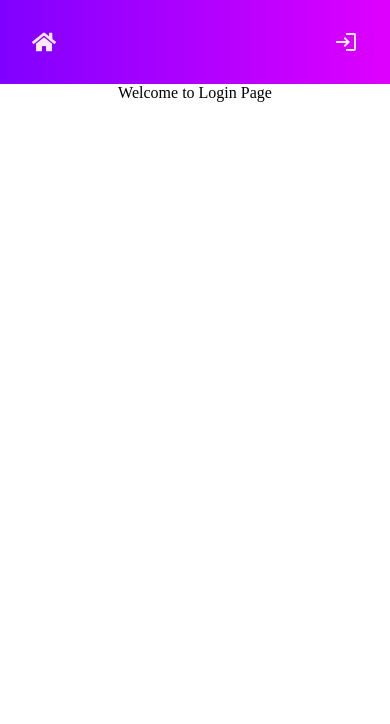
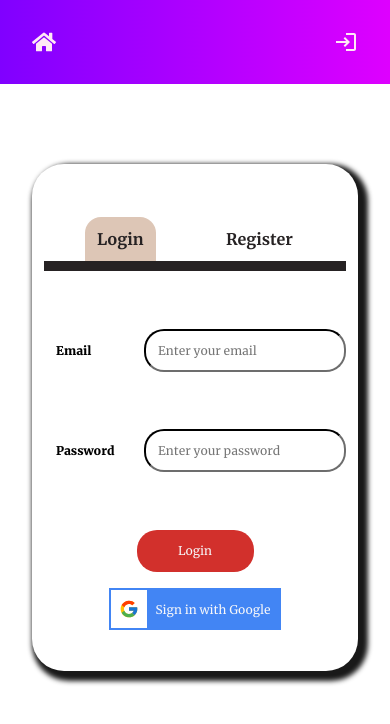
Before and after one commit to pras306/video-streamer-app, a React (Create React App) app in the folder client/: page /login in a window 390 px wide. Shown: the top 724 px of the page. Built offline with nearby package versions, Linux system fonts and the light colour scheme; no server answers.

Commit message:
MODIFY Commit
- Modified firebase.js to implement Google Authentication
- Modified Header and Login components to allow users to login and logout of the app

```diff
--- a/client/src/api/firebase.js
+++ b/client/src/api/firebase.js
@@ -1,4 +1,5 @@
 import { initializeApp } from "firebase/app";
+import { getAuth, GoogleAuthProvider } from 'firebase/auth';
 
 const firebaseConfig = {
   apiKey: `${process.env.REACT_APP_FIREBASE_API_KEY}`,
@@ -11,3 +12,9 @@ const firebaseConfig = {
 
 
 const app = initializeApp(firebaseConfig);
+
+const auth = getAuth(app);
+
+const provider = new GoogleAuthProvider();
+
+export { auth, provider };
--- a/client/src/components/Header/Header.js
+++ b/client/src/components/Header/Header.js
@@ -1,11 +1,42 @@
 import React from 'react';
 import { FaHome } from 'react-icons/fa';
-import { MdLogin } from 'react-icons/md';
-import { Link } from 'react-router-dom';
+import { MdLogin, MdLogout } from 'react-icons/md';
+import { Link, useNavigate } from 'react-router-dom';
+import { useSelector, useDispatch } from 'react-redux';
 
 import './Header.css';
+import { signOut } from '../../features/User/UserSlice';
 
 const Header = () => {
+    const { username, email } = useSelector(store => store.user);
+    const navigate = useNavigate();
+    const dispatch = useDispatch();
+
+    const handleLogOut = (user) => {
+        dispatch(signOut());
+        navigate('/');
+        alert(`${user} has logged out successfully`);
+    }
+
+    const renderIsLogged = () => {
+        let checkUser = username?.length > 0 ? username : email;
+        if(checkUser?.length) {
+            return (
+                <div className="app__header-item" onClick={() => handleLogOut(checkUser)}>
+                    <MdLogout />
+                    <span>Logout</span>
+                </div>
+            );
+        } else {
+            return(
+                <Link to={'/login'} className="app__header-item">
+                    <MdLogin />
+                    <span>Login</span>
+                </Link>
+            );
+        }
+    }
+
     return (
         <div className='app__header'>
             <div className='app__header-brand'>
@@ -15,10 +46,7 @@ const Header = () => {
                 </Link>
             </div>
             <div className="app__header-menu">
-                <Link to={'/login'} className="app__header-item">
-                    <MdLogin />
-                    <span>Login</span>
-                </Link>
+                {renderIsLogged()}
             </div>
         </div>
     );
--- a/client/src/components/Login/Login.css
+++ b/client/src/components/Login/Login.css
@@ -0,0 +1,191 @@
+.app__login {
+    min-width: 40vw;
+    height: 60vh;
+    display: flex;
+    flex-direction: column;
+    align-items: center;
+    justify-content: space-around;
+    border-radius: 2rem;
+    box-shadow: 5px 5px 5px 5px var(--color-black);
+    margin: 5rem;
+    padding: 0.75rem;
+}
+
+.app__login-tab {
+    display: flex;
+    width: 100%;
+    align-items: center;
+    justify-content: space-around;
+    padding: 0.75rem 0.75rem 0 0.75rem;
+    border-bottom: 10px solid var(--color-charcoal);
+}
+
+.app__login-tab span {
+    font-family: var(--ff-merriweather-bold);
+    font-size: 1.3em;
+    cursor: pointer;
+    color: var(--color-charcoal);
+    padding: 0.75rem;
+    transition: all 0.4s ease-in;
+    border-top-left-radius: 1rem;
+    border-top-right-radius: 1rem;
+}
+
+.app__login-tab span:hover {
+    transform: scale(1.1);
+    background: var(--color-charcoal);
+    color: var(--color-rose);
+}
+
+.active {
+    background: var(--color-rose);
+    cursor: not-allowed !important;
+}
+
+.active:hover {
+    transform: none !important;
+    background: var(--color-rose) !important;
+    color: var(--color-charcoal) !important;
+}
+
+.app__login-input {
+    display: flex;
+    align-items: center;
+    justify-content: flex-start;
+    width: 100%;
+}
+
+.app__login-input label {
+    padding: 0.75rem;
+    font-family: var(--ff-merriweather-black);
+    font-size: 1.5em;
+}
+
+.app__login-input input {
+    min-width: 20vw;
+    padding: 0.75rem;
+    border-radius: 20px;
+    margin-left: auto;
+    font-family: var(--ff-merriweather-regular);
+    font-size: 1.1em;
+    outline: none;
+    border-color: var(--color-black);
+}
+
+.app__login-btns {
+    display: flex;
+    align-items: center;
+    justify-content: space-around;
+    width: 100%;
+}
+
+.app__login-btns button {
+    padding: 0.5rem;
+    min-width: 10vw;
+    height: 5vh;
+    color: var(--color-white);
+    background: var(--color-red);
+    border-radius: 20px;
+    border: none;
+    outline: none;
+    font-family: var(--ff-merriweather-regular);
+    font-size: 1.2em;
+    cursor: pointer;
+    transition: all 0.4s ease-in;
+}
+
+.app__login-btns button:hover {
+    transform: scale(1.1);
+    color: var(--color-red);
+    background: var(--color-white);
+}
+
+.app__login-btn {
+    display: flex;
+    align-items: center;
+    justify-content: flex-start;
+    gap: 0.5rem;
+    border: 2px solid var(--color-blue);
+    cursor: pointer;
+    height: 5vh;
+    min-width: 10vw;
+    transition: all 0.4s ease-in;
+}
+
+.app__login-btn svg {
+    width: 30px;
+    height: 30px;
+    margin-left: 0.5rem;
+}
+
+.app__login-btn span {
+    background: var(--color-blue);
+    color: var(--color-white);
+    height: 100%;
+    flex: 1;
+    padding: 0.75rem 0.5rem 0.5rem 0.5rem;
+    font-family: var(--ff-merriweather-regular);
+}
+
+.app__login-btn:hover {
+    transform: scale(1.1);
+}
+
+@keyframes shake {
+    25% {
+        transform: translateX(4px);
+        background: var(--color-red);
+    }
+    50% {
+        transform: translateX(-4px);
+        background: var(--color-white);
+    }
+    75% {
+        transform: translateX(4px);
+        background: var(--color-red);
+    }
+    100% {
+        transform: none;
+        background: none;
+    }
+}
+
+@media screen and (max-width: 600px) {
+    .app__login-tab span {
+        font-size: 1em;
+    }
+
+    .app__login-input label {
+        font-size: 0.75em;
+    }
+
+    .app__login-input input {
+        font-size: 0.75em;
+    }
+
+    .app__login-btns {
+        flex-direction: column;
+        gap: 1rem;
+    }
+
+    .app__login-btns button {
+        font-size: 0.75em;
+        width: 30vw;
+    }
+
+    .app__login-btn svg {
+        width: 20px;
+        height: 20px;
+    }
+
+    .app__login-btn span {
+        font-size: 0.75em;
+    }
+}
+
+@media screen and (max-width: 400px) {
+    .app__login {
+        width: 100%;
+        margin: 5rem 2rem;
+    }
+}
--- a/client/src/components/Login/Login.js
+++ b/client/src/components/Login/Login.js
@@ -1,11 +1,136 @@
-import React from 'react';
+import React, { useState, useRef } from 'react';
+import { FcGoogle } from 'react-icons/fc';
+import {
+    createUserWithEmailAndPassword,
+    signInWithEmailAndPassword,
+    signInWithPopup
+} from 'firebase/auth';
+import { useDispatch } from 'react-redux';
+import { useNavigate } from 'react-router-dom';
 
 import './Login.css';
+import { auth, provider } from '../../api/firebase';
+import { signIn } from '../../features/User/UserSlice';
 
 const Login = () => {
+    const [ isLogin, setIsLogin ] = useState(true);
+    const [ email, setEmail ] = useState('');
+    const [ password, setPassword ] = useState('');
+    const emailRef = useRef();
+    const passwordRef = useRef();
+    const dispatch = useDispatch();
+    const navigate = useNavigate();
+
+    const validateInputs = () => {
+        let isValid = true;
+        if(!email || !(/^[a-zA-Z0-9-._%+]+@(?:[a-zA-Z0-9]+\.)+[A-Za-z]+$/.test(email))) {
+            setEmail('');
+            emailRef.current.placeholder = 'Invalid Email ID';
+            emailRef.current.style.animation = "shake 1s ease forwards";
+            isValid =  false;
+        }
+
+        if(!password || password.length < 6) {
+            setPassword('');
+            passwordRef.current.placeholder = '6 characters Required';
+            passwordRef.current.style.animation = "shake 1s ease forwards";
+            isValid =  false;
+        }
+
+        return isValid;
+    };
+
+    const updateStateWithUser = (userCredential) => {
+        let user = {
+            username: userCredential.user.displayName,
+            email: userCredential.user.email,
+            userId: userCredential.user.uid
+        };
+        dispatch(signIn(user));
+        navigate('/');
+    }
+
+    const handleLogin = () => {
+        if(!validateInputs()) {
+            setTimeout(() => {
+                emailRef.current.style.animation = '';
+                emailRef.current.placeholder = 'Enter your email';
+                passwordRef.current.placeholder = 'Enter your password';
+                passwordRef.current.style.animation = "";
+            },1000);
+            return;
+        }
+        if(isLogin) {
+            signInWithEmailAndPassword(auth, email, password)
+            .then(userCredential => {
+                updateStateWithUser(userCredential);
+            })
+            .catch(err => {
+                console.log(err);
+            });
+        } else {
+            createUserWithEmailAndPassword(auth, email, password)
+            .then((userCredential) => {
+                updateStateWithUser(userCredential);
+            })
+            .catch(err => {
+                alert(err.message);
+            });
+        }
+    };
+
+    const handleGoogleLogin = () => {
+        signInWithPopup(auth, provider)
+        .then(userCredential => {
+            updateStateWithUser(userCredential);
+        })
+        .catch(err => {
+            alert(err.message);
+        });
+    };
+
     return (
-        <div>
-            Welcome to Login Page
+        <div className='app__login'>
+            <div className="app__login-tab">
+                <span
+                    className={isLogin ? 'active' : ''} onClick={() => setIsLogin(!isLogin)}
+                >Login</span>
+                <span
+                    className={!isLogin ? 'active' : ''}
+                    onClick={() => setIsLogin(!isLogin)}
+                >Register</span>
+            </div>
+            <div className="app__login-input">
+                <label htmlFor='email'>Email</label>
+                <input
+                    type={'email'}
+                    name='email'
+                    placeholder='Enter your email'
+                    value={email}
+                    onChange={(e) => setEmail(e.target.value)}
+                    ref={emailRef}
+                />
+            </div>
+            <div className="app__login-input">
+                <label htmlFor='password'>Password</label>
+                <input
+                    type={'password'}
+                    name='password'
+                    placeholder='Enter your password'
+                    value={password}
+                    onChange={(e) => setPassword(e.target.value)}
+                    ref={passwordRef}
+                />
+            </div>
+            <div className="app__login-btns">
+                <button onClick={handleLogin}>Login</button>
+                { isLogin &&
+                    <div className="app__login-btn" onClick={handleGoogleLogin}>
+                        <FcGoogle />
+                        <span>Sign in with Google</span>
+                    </div>
+                }
+            </div>
         </div>
     );
 };
```
